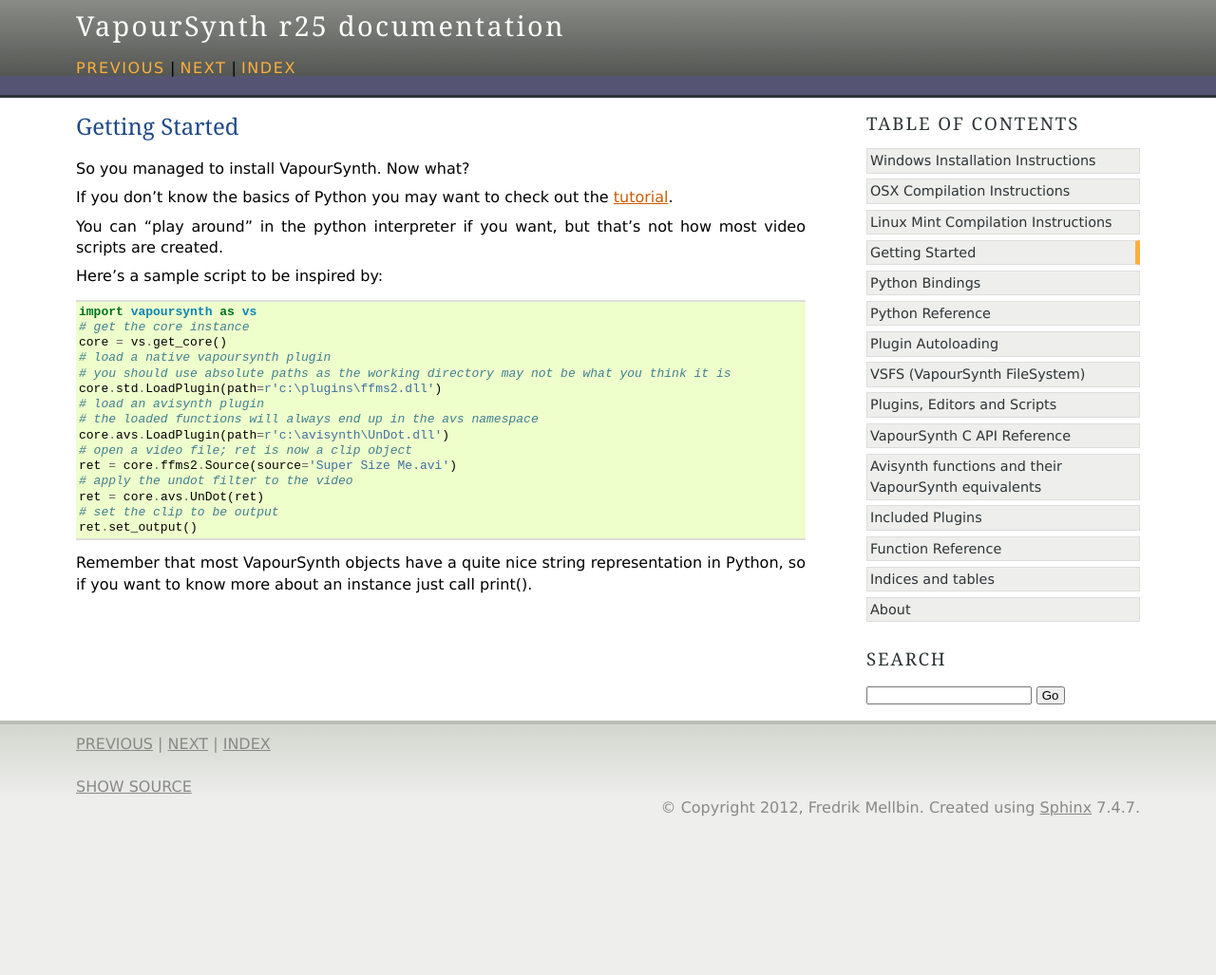
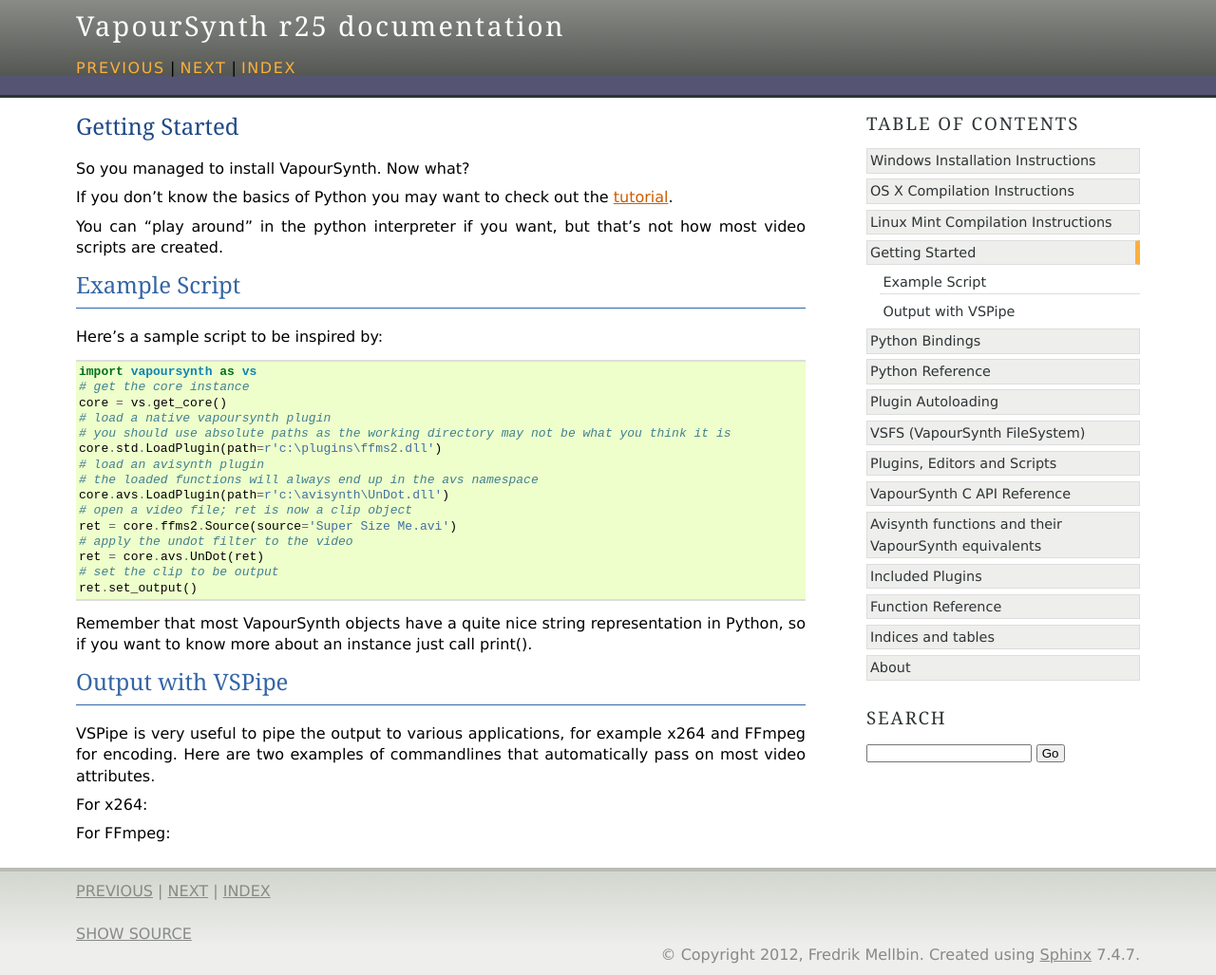
Before and after one commit to vapoursynth/vapoursynth, a Sphinx documentation site: the page built from doc/gettingstarted.rst, in a window 1280 px wide. Shown: the whole page at 95% size. Built offline with Sphinx 7.4.7, drawn with Linux system fonts in a browser that asks for light colours; formulas are drawn with MathJax 3; before the commit the page ends 900 px from its top, so only the background shows below that.

Commit message:
Add things to documentation

```diff
--- a/doc/gettingstarted.rst
+++ b/doc/gettingstarted.rst
@@ -8,6 +8,9 @@
 
 You can "play around" in the python interpreter if you want, but that's not how
 most video scripts are created.
+
+Example Script
+##############
 
 Here's a sample script to be inspired by::
 
@@ -29,3 +32,13 @@
 
 Remember that most VapourSynth objects have a quite nice string representation
 in Python, so if you want to know more about an instance just call print().
+
+Output with VSPipe
+##################
+
+VSPipe is very useful to pipe the output to various applications, for example x264 and FFmpeg for encoding.
+Here are two examples of commandlines that automatically pass on most video attributes.
+
+For x264::
+
+For FFmpeg::
--- a/doc/osxcompilation.rst
+++ b/doc/osxcompilation.rst
@@ -1,8 +1,8 @@
-OSX Compilation Instructions
-============================
+OS X Compilation Instructions
+=============================
 
 This is a simple guide to on how to compile VapourSynth on OSX for those who are a bit lazy.
-It's been tested on a clean install of OSX 10.10 and compiles all parts except the OCR and ImageMagick filters.
+It's been tested on a clean install of OS X 10.10 and compiles all parts except the OCR and ImageMagick filters.
 
 Prerequisites
 #############
```
